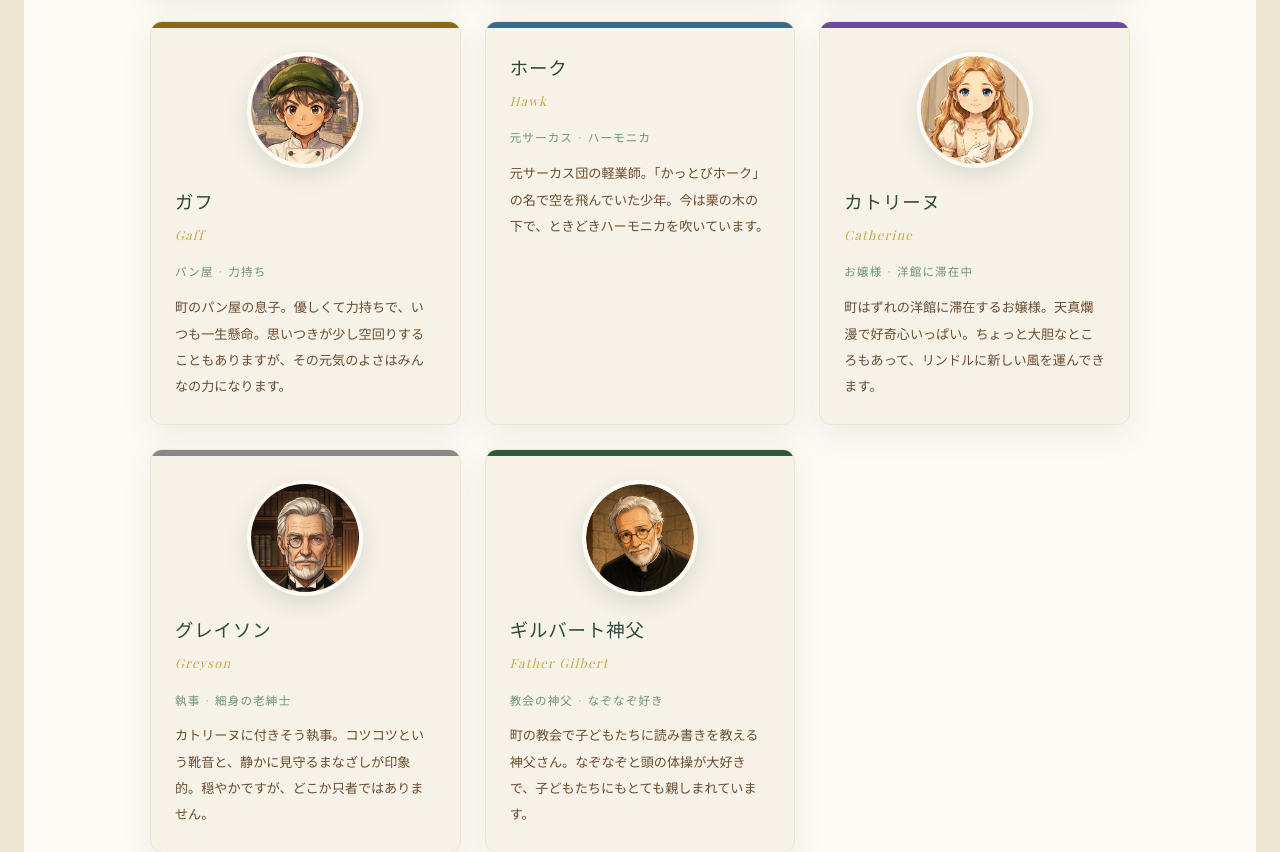
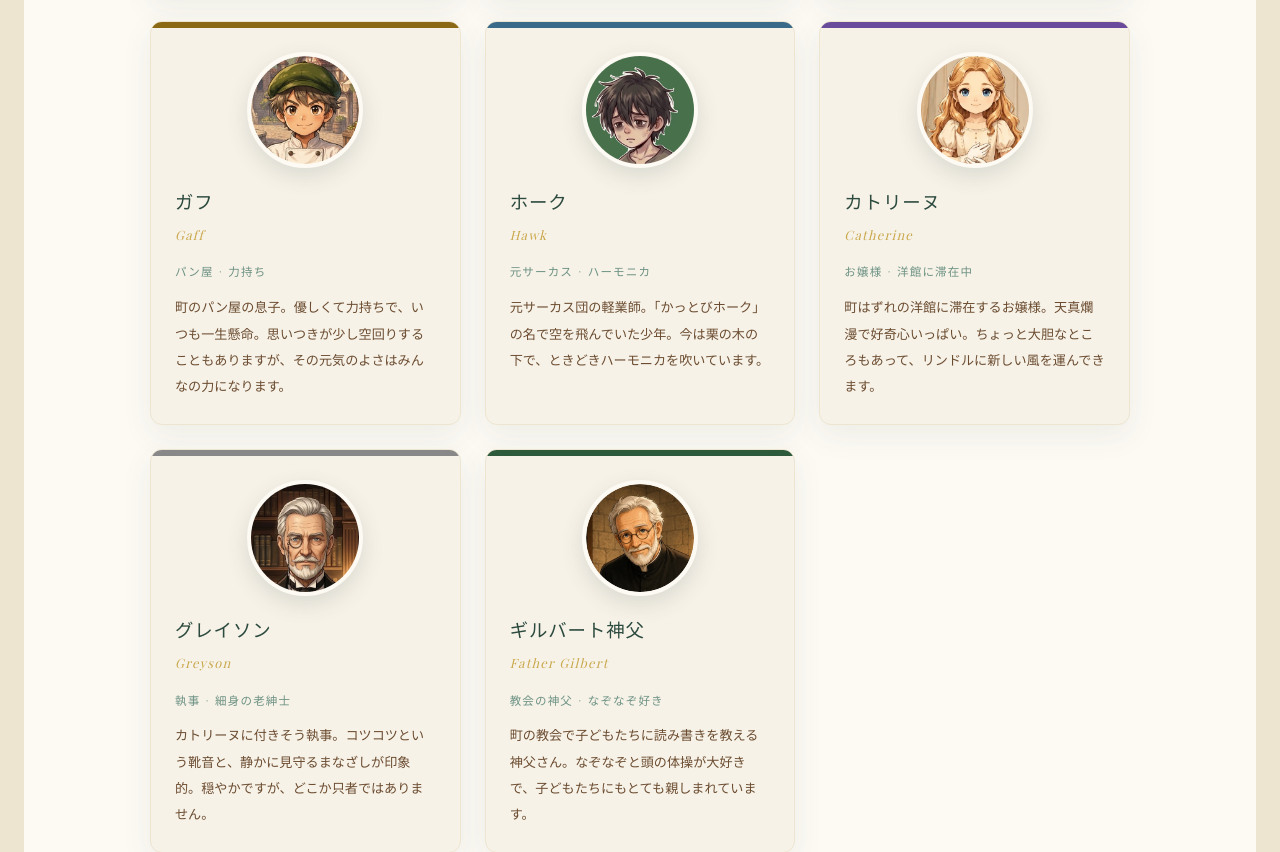
Before and after one commit to Toms-thinking/toms-thinking.github.io, a plain HTML site: page index.html in a window 1280 px wide. Shown: the part 6577-7429 px from the top of the page. Drawn offline with nearby package versions, Linux system fonts and the light colour scheme; a web font is replaced by a local one.

Commit message:
Add Hawk portrait to characters

```diff
--- a/index.html
+++ b/index.html
@@ -1345,6 +1345,9 @@
       <div class="character-card fade-in">
         <div class="character-color-band" style="background:#3A6A8A;"></div>
         <div class="character-card-body">
+            <div class="character-thumb">
+              <img src="images/hawk.webp" alt="ホーク" width="348" height="348" loading="lazy" decoding="async">
+            </div>
           <h3 class="character-name-jp">ホーク</h3>
           <span class="character-name-en">Hawk</span>
           <p class="character-meta">元サーカス · ハーモニカ</p>
```
